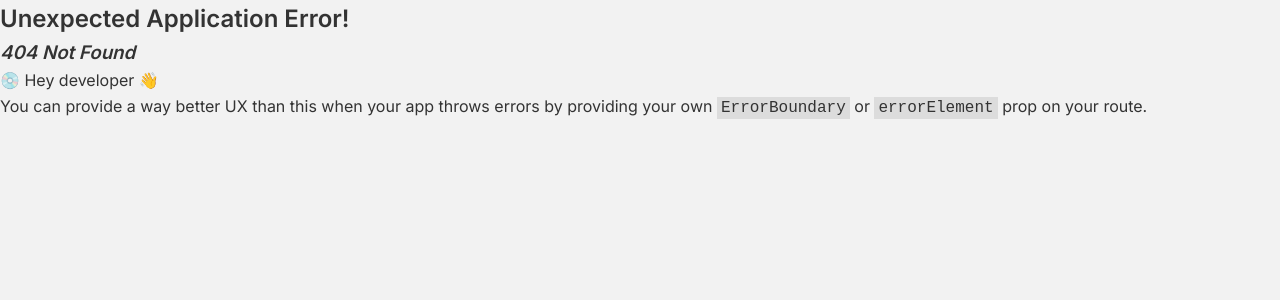
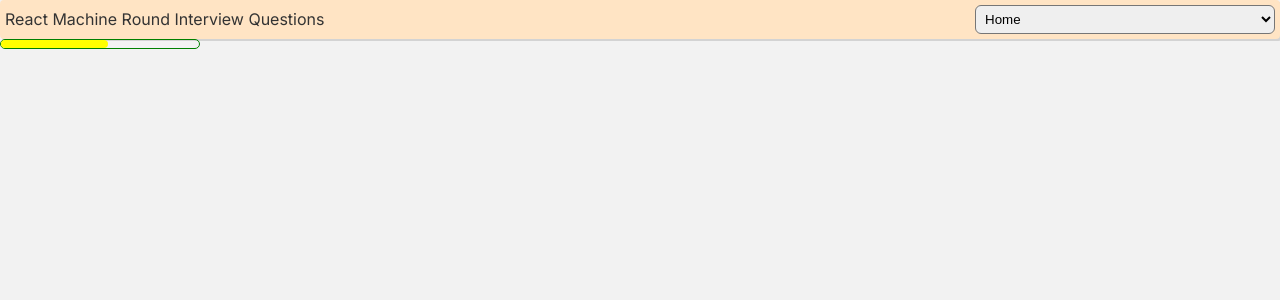
Before and after one commit to pankaj5263/react-machine-round-ts, a React (Vite) app: page /progressbar in a window 1280 px wide. Before the commit this address had no page. Shown: the top 300 px of the page. Built offline with nearby package versions, Linux system fonts and the light colour scheme.

Commit message:
Progress bar

```diff
--- a/src/components/Header/index.tsx
+++ b/src/components/Header/index.tsx
@@ -6,7 +6,8 @@
     {id:'home', text:"Home", },
     {id:'accordian', text:"Accordian",},
     {id:'popover', text:"Popover"},
-    {id:'tabs', text:"Tabs"}
+    {id:'tabs', text:"Tabs"},
+    {id:'progressbar', text:"Progressbar"}
 ]
 
 const Header: React.FC = () => {
--- /dev/null
+++ b/src/components/ProgressBar/index.tsx
@@ -0,0 +1,38 @@
+import React, { useEffect, useState } from "react";
+
+const ProgressBar = () => {
+  const [width, setWidth] = useState(0);
+
+  useEffect(() => {
+
+    const t = setInterval(() => {
+        setWidth(prev => {
+          if (prev >= 100) {
+            clearInterval(t);
+            return prev;
+          }
+          return prev + 1;
+        });
+      }, 100);
+
+    return () => clearInterval(t);
+
+  }, []);
+
+  return (
+    <div>
+      <div
+        style={{
+          width: "200px",
+          border: "1.5px solid green",
+          height: "10px",
+          borderRadius: "8px",
+        }}
+      >
+        <div style={{backgroundColor:"yellow", height:"100%", borderRadius:"8px", width:`${width}%`}}></div>
+      </div>
+    </div>
+  );
+};
+
+export default ProgressBar;
--- /dev/null
+++ b/src/pages/ProgressBarPage/index.tsx
@@ -0,0 +1,7 @@
+import React from 'react';
+import ProgressBar from '../../components/ProgressBar';
+
+const ProgressBarPage = () => {
+   return <ProgressBar/>
+}
+export default ProgressBarPage;
--- a/src/routes/index.tsx
+++ b/src/routes/index.tsx
@@ -4,6 +4,7 @@
 import AccordianPage from "../pages/AccordianPage";
 import PopoverPage from "../pages/PopoverPage";
 import TabsPage from "../pages/TabsPage";
+import ProgressBarPage from "../pages/ProgressBarPage";
 
 const router = createBrowserRouter([
   {
@@ -22,6 +23,9 @@
       {
         path:'tabs',
         element: <TabsPage/>
+      },      {
+        path:'progressbar',
+        element: <ProgressBarPage/>
       }
     ],
   },
```
